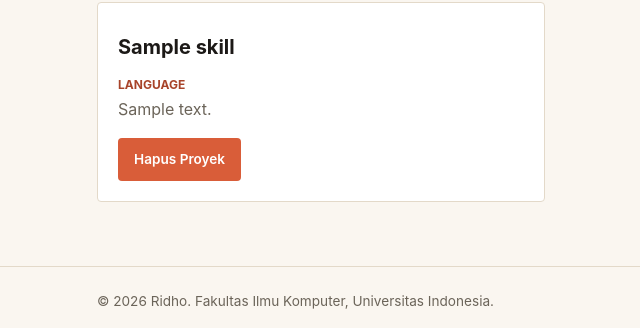
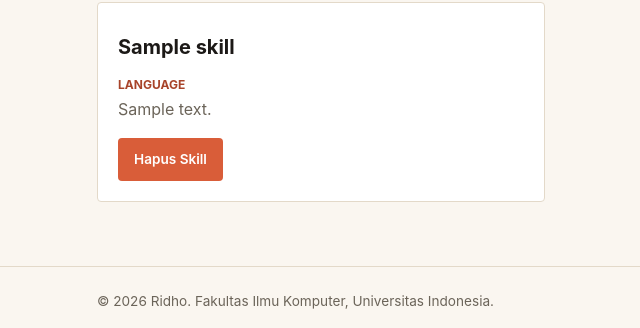
Before and after one commit to ihatewalls/myportofolio, a Django app: page /skills/ in a window 1280 px wide. Shown: the part 314-642 px from the top of the page, without its empty margins (87-727 px from the left). Run offline with Django 5.2, Linux system fonts and the light colour scheme; tables that the repository leaves empty hold one stand-in row (values such as "Sample post").

Commit message:
fix: Text changed to reflect whats being deleted 2

```diff
--- a/templates/components/experience_delete_model.html
+++ b/templates/components/experience_delete_model.html
@@ -3,8 +3,8 @@
             class="button button-danger"
             popovertarget="delete-experience-{{ experience.id }}"
             aria-label="Hapus {{ experience.title }}"
-            title="Hapus proyek">
-        Hapus Proyek
+            title="Hapus experience">
+        Hapus Experience
     </button>
 </p>
 <div id="delete-experience-{{ experience.id }}"
--- a/templates/components/skill_delete_model.html
+++ b/templates/components/skill_delete_model.html
@@ -3,8 +3,8 @@
             class="button button-danger"
             popovertarget="delete-skill-{{ skill.id }}"
             aria-label="Hapus {{ skill.title }}"
-            title="Hapus proyek">
-        Hapus Proyek
+            title="Hapus skill">
+        Hapus Skill
     </button>
 </p>
 <div id="delete-skill-{{ skill.id }}"
```
